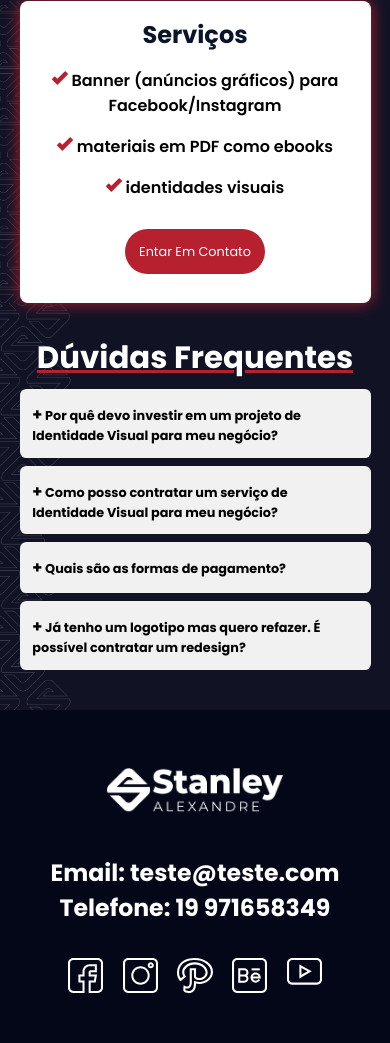
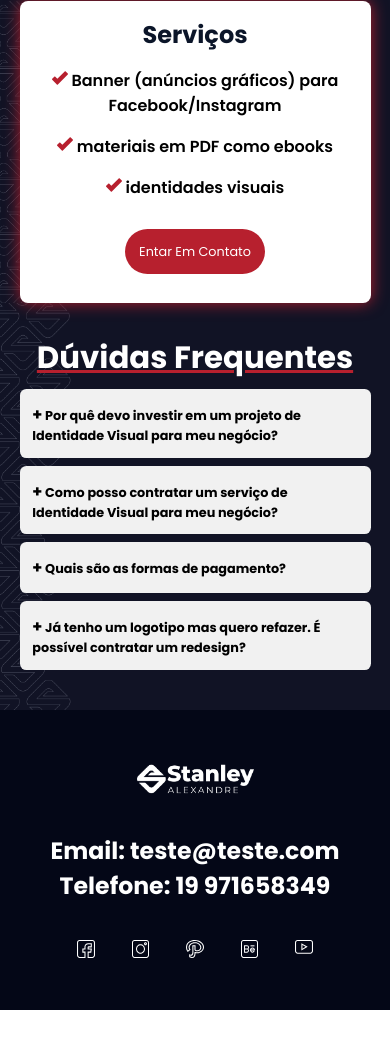
Before and after one commit to emanoelsalmeida/stanley-2, a plain HTML site: page index.html in a window 390 px wide. Shown: the part 3240-4283 px from the top of the page. After the commit the page ends 4250 px from the top, so only its background shows below. Drawn offline with nearby package versions, Linux system fonts and the light colour scheme.

Commit message:
Add files via upload

```diff
--- a/css/style.css
+++ b/css/style.css
@@ -102,18 +102,15 @@ nav.black ul li a{color:#fff;}
 .p5{background-color:#040717;padding: 2em 1em;display: flex;
     justify-content: center;align-items: center;}
 .p5-box{display: flex;justify-content: center;align-items: center;}
-.p5-item{width: 30%;}
-.p5-item:nth-child(3){display: flex;justify-content: center;width: 17%;}
-.p5-item img{width: 70%;}
-.p5-i a img{width: 10%;height: auto;padding: .1em;}
-.p5-i:nth-child(1) a img{width: 70%;}
-.p5-i:nth-child(2) a img{width: 70%;}
-.p5-i:nth-child(3) a img{width: 70%;}
-.p5-i:nth-child(4) a img{width: 70%;}
-.p5-i:nth-child(5) a img{width: 70%;}
+.p5-item{width: 33%;}
+.p5-item:nth-child(3){display: flex;justify-content: center;width: 20%;}
+.p5-item:nth-child(1){width: 20%;}
+.p5-item img{width: 90%;}
+.p5-i a img{width: 90%;height: auto;padding: .3em;}
 
 
-.p5-item p{color: #fff;font-weight: 700;text-align: center;}
+
+.p5-item p{color: #fff;font-weight: 700;text-align: center;display: block;margin: 0 auto;}
 
 .breve{background:url(/image/Capa\ behance\ \(2\).png);min-height: 100vh;flex-direction: column;
     background-size:cover;background-position:center top;padding: 3em 0 2em;place-items: center;}
@@ -184,9 +181,10 @@ footer p a{color:#b7202e; text-decoration: none;}
         flex-direction: column;}
     .p5-item{margin: 1em 0;width: 90%;}
     .p5-item:nth-child(3){width: 70%;}
-    .p5-item img{width: 50%;margin: 1em 0 0;display: block;margin: 0 auto;}
+    .p5-item:nth-child(1){width: 100%;}
+    .p5-item img{width: 30%;margin: 1em 0 0;display: block;margin: 0 auto;}
     .p5-item a {text-align: center;text-decoration: none;}
-    .p5-i a img:nth-child(1){width: 70%;}
+    .p5-i a img{width: 50%;}
 
     .logo-left{margin-left: 0;}
 
```
